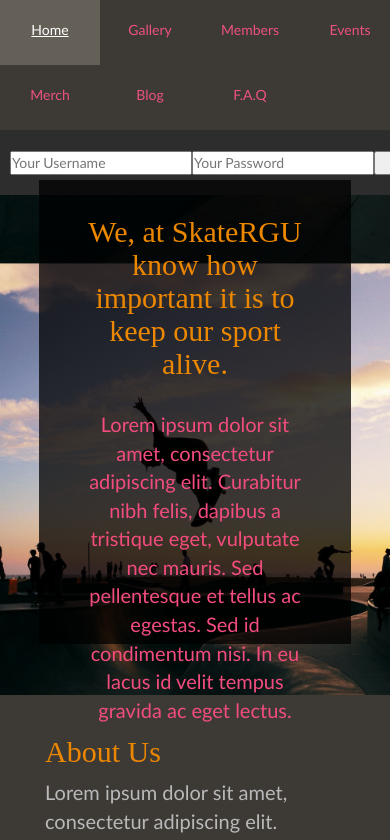
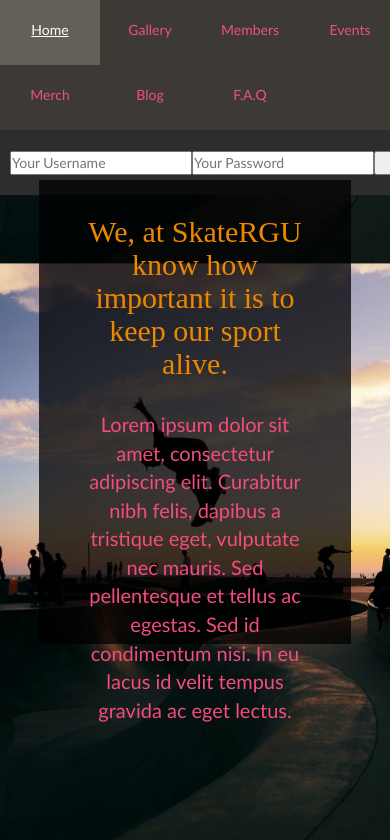
Before and after one commit to Airemvfx/Airemvfx.github.io, a website: page index.html in a window 390 px wide. Shown: the top 840 px of the page. Drawn offline with nearby package versions, Linux system fonts and the light colour scheme; files whose address does not match are found by name.

Commit message:
Add files via upload

```diff
--- a/css/css_master.css
+++ b/css/css_master.css
@@ -246,7 +246,7 @@
 }
 /*Visual Adjustments*/
 @media only screen and (max-width: 1000px) {
-  header{
-    height: 500px !important;
+  #header-index{
+    height: 800px !important;
   }
 }
```
